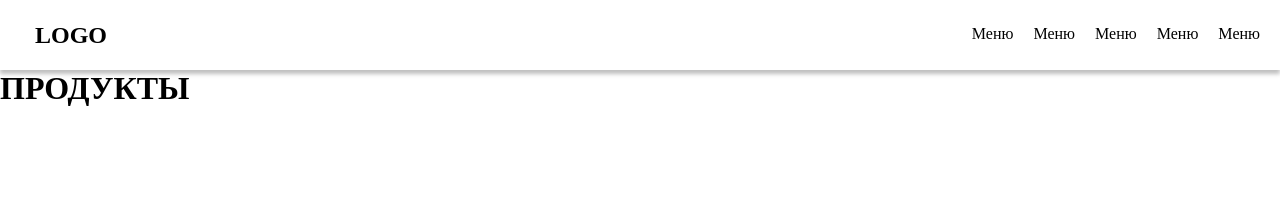
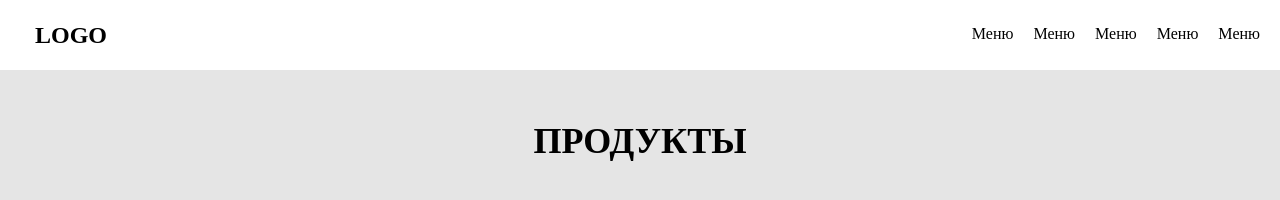
Before and after one commit to KonstantinSorkin/ExamSite, a plain HTML site: page index.html in a window 1280 px wide. Drawn offline with Linux system fonts and the light colour scheme.

Commit message:
style for title added

```diff
--- a/style.css
+++ b/style.css
@@ -27,3 +27,16 @@
 .menu_panel {
     margin-right: 20px;
 }
+
+.main_content {
+    background-color: #E5E5E5;
+    width: 100%;
+    height: 870px;
+}
+
+.main_content_title {
+    font-size: 36px;
+    display: flex;
+    justify-content: center;
+    padding-top: 50px;
+}
```
